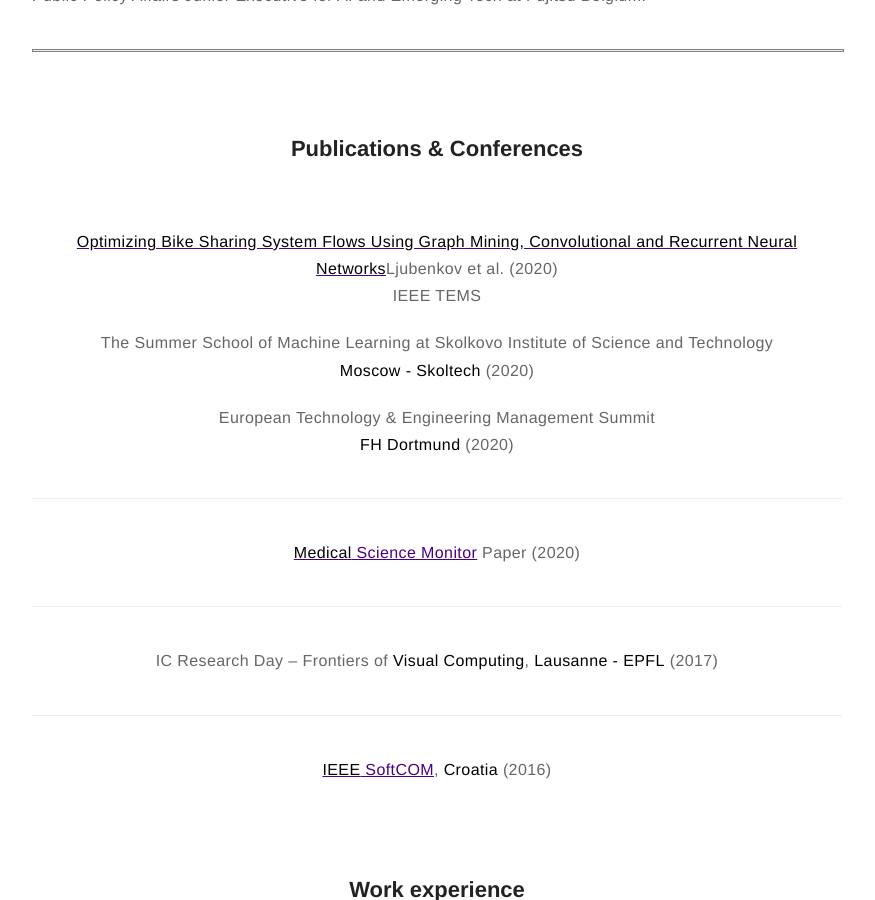
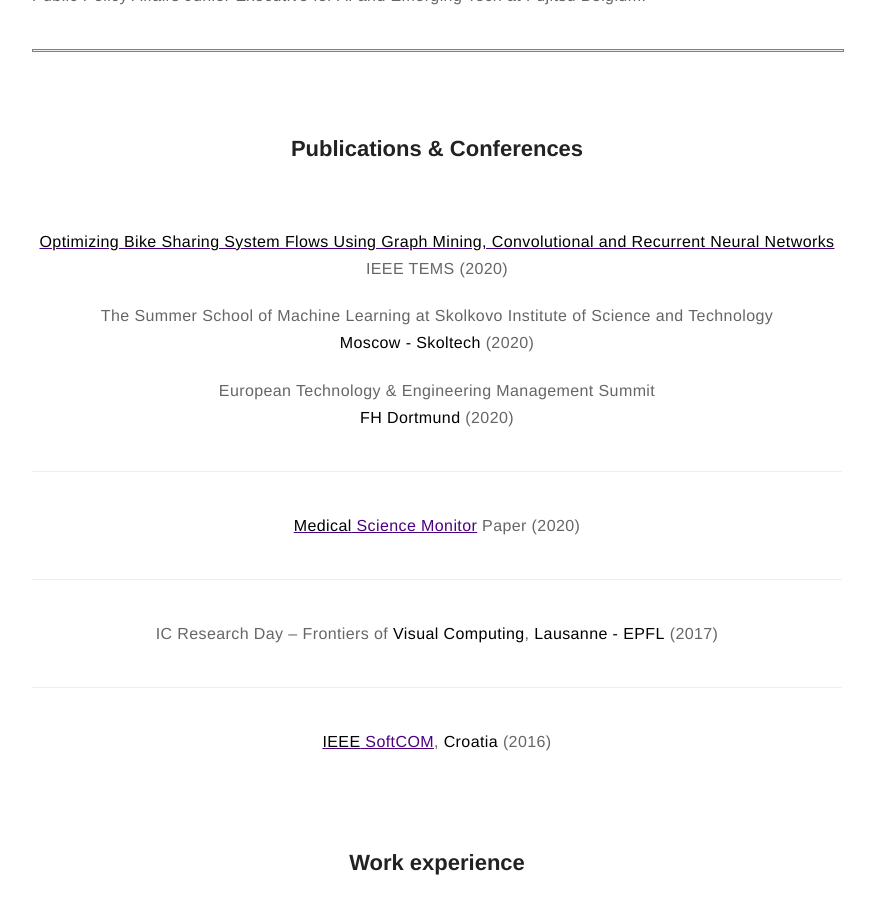
Before and after one commit to dljubenk/dljubenk.github.io, a Jekyll site: the page built from about.md, in a window 1280 px wide and 900 px high, scrolled down 704 px. Shown: the whole window, without its empty margins (203-1078 px from the left). Built offline with Jekyll 4.4.1, drawn with Linux system fonts in a browser that asks for light colours.

Commit message:
Update about.md

```diff
--- a/about.md
+++ b/about.md
@@ -11,7 +11,7 @@ layout: page
 ---
 <h2 align="center">Publications & Conferences</h2>
 <br>
-<p align="center"><a href="https://ieeexplore.ieee.org/abstract/document/9111707"><strong>Optimizing Bike Sharing System Flows Using Graph Mining, Convolutional and Recurrent Neural Networks</strong></a>Ljubenkov et al. (2020)<br/> IEEE TEMS</p>
+<p align="center"><a href="https://ieeexplore.ieee.org/abstract/document/9111707"><strong>Optimizing Bike Sharing System Flows Using Graph Mining, Convolutional and Recurrent Neural Networks</strong></a><br/> IEEE TEMS (2020)</p>
 <p align="center">The Summer School of Machine Learning at Skolkovo Institute of Science and Technology <br /> <strong>Moscow - Skoltech</strong> (2020)</p>
 <p align="center">European Technology & Engineering Management Summit <br /> <strong>FH Dortmund</strong> (2020)</p>
 ---
```
